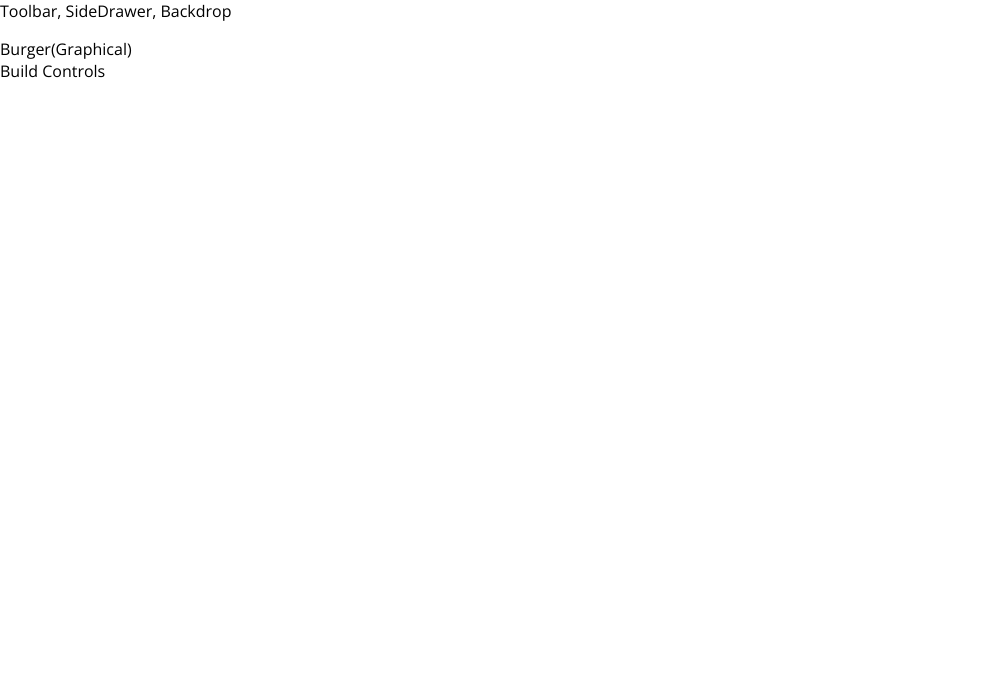
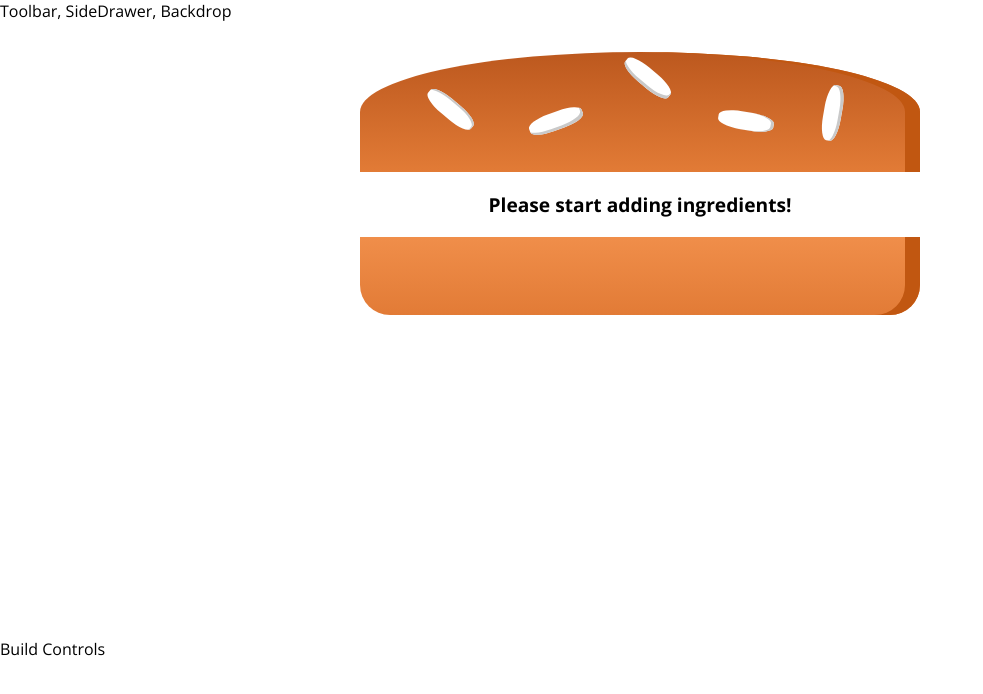
Before and after one commit to VanoAkofashvili/burgerBuilder, a React app: page / in a window 1280 px wide. Shown: the top 694 px of the page, without its empty margins (0-983 px from the left). Built offline with nearby package versions, Linux system fonts and the light colour scheme.

Commit message:
now you can dinamically add BurgerIngredients

```diff
--- a/src/components/Burger/Burger.css
+++ b/src/components/Burger/Burger.css
@@ -24,7 +24,7 @@
 
 @media (min-width: 1000px) and (min-height: 700px) {
     .Burger {
-        widht: 700px;
+        width: 700px;
         height: 600px;
     }
 }
--- a/src/components/Burger/Burger.js
+++ b/src/components/Burger/Burger.js
@@ -1,9 +1,30 @@
+/* eslint-disable no-unused-vars */
 import React from 'react';
 
+import classes from './Burger.css';
+import BurgerIngredient from './BurgerIngredient/BurgerIngredient';
+
 const burger = ( props ) => {
+    let transformedIngredients = Object.keys(props.ingredients);
+    transformedIngredients = transformedIngredients.map(igKey => {
+        return [...Array(props.ingredients[igKey])].map((_,i) => {
+            return <BurgerIngredient key={igKey + i} type={igKey} />
+        });
+    });
+
+    transformedIngredients = transformedIngredients.reduce((arr, cur) => {
+        return arr.concat(cur);
+    }, []);
+
+    if (transformedIngredients.length === 0) {
+        transformedIngredients = <p>Please start adding ingredients!</p>
+    }
+
     return (
-        <div>
-
+        <div className={classes.Burger}>
+            <BurgerIngredient type="bread-top" />
+            {transformedIngredients}
+            <BurgerIngredient type="bread-bottom" />
         </div>
     );
 };
--- a/src/components/Burger/BurgerIngredient/BurgerIngredient.js
+++ b/src/components/Burger/BurgerIngredient/BurgerIngredient.js
@@ -33,7 +33,7 @@ const burgerIngredient = ( props ) => {
             break;
 
         case 'bacon':
-            ingredient = <div className={classes.Salad}></div>
+            ingredient = <div className={classes.Bacon}></div>
             break;
 
         default:
--- a/src/containers/BurgerBuilder/BurgerBuilder.js
+++ b/src/containers/BurgerBuilder/BurgerBuilder.js
@@ -1,12 +1,23 @@
 import React, { Component } from 'react';
 
 import Aux from '../../hoc/Aux';
+import Burger from '../../components/Burger/Burger';
 
 class BurgerBuilder extends Component {
+
+    state = {
+        ingredients: {
+            salad: 0,
+            bacon: 0,
+            cheese: 0,
+            meat: 0
+        }
+    }
+
     render() {
         return (
             <Aux>
-                <div>Burger(Graphical)</div>
+                <Burger ingredients={this.state.ingredients} />
                 <div>Build Controls</div>
             </Aux>
         );
```
Also changed, not shown: public/manifest.json.
